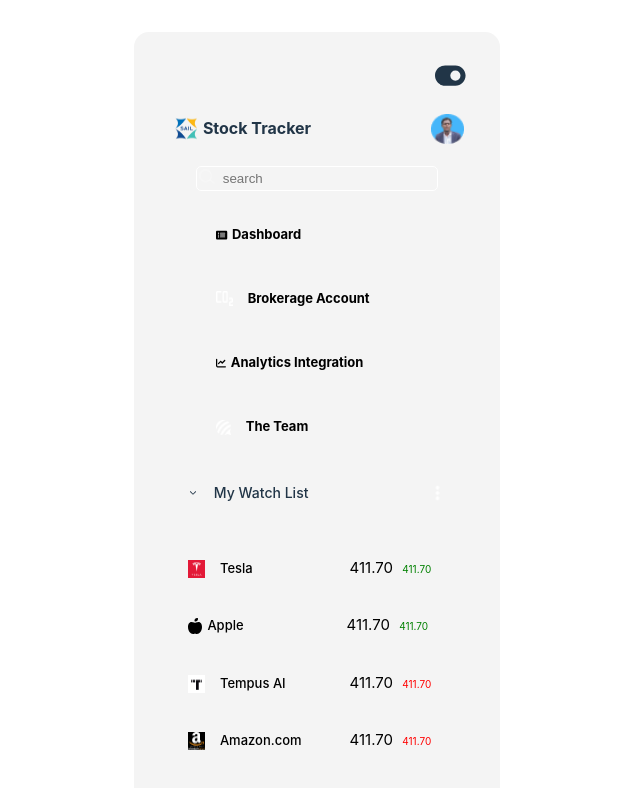
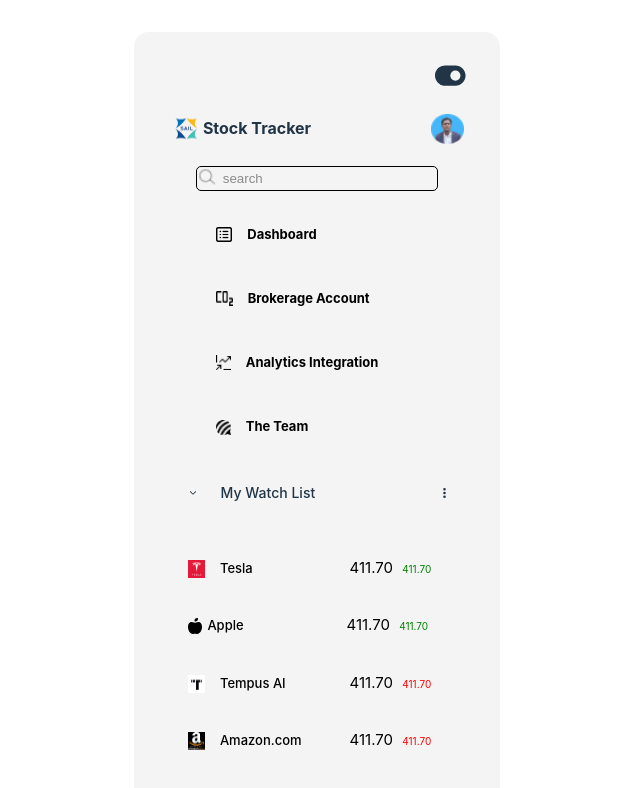
Before and after one commit to Deroot23/Stock-Tracker-App, a React (Vite) app: page / in a window 1280 px wide. Shown: the top 788 px of the page, without its empty margins (323-963 px from the left). Built offline with nearby package versions, Linux system fonts and the light colour scheme.

Commit message:
new changes1

```diff
--- a/src/App.css
+++ b/src/App.css
@@ -21,7 +21,13 @@
 }
 body.light-mode #icons{
   color: #000;
+  filter: invert(1);
 }
+body.light-mode #searchBar{
+  color: #000;
+  filter: invert(1);
+}
+
 body.light-mode #dropDownImg {
   filter: invert(0);
 }
--- a/src/App.jsx
+++ b/src/App.jsx
@@ -4,15 +4,14 @@
 import { faToggleOn, faToggleOff } from '@fortawesome/free-solid-svg-icons';
 import Logo from "./assets/logo.png"
 import Profile from "./assets/profile.png"
-// import Dash from "./assets/dash.png"
-import { faRectangleList } from "@fortawesome/free-solid-svg-icons";
+import Dash from "./assets/dash.png"
 import Broker from "./assets/broker.png"
-import { faChartLine } from "@fortawesome/free-solid-svg-icons";
 import Analytics from "./assets/analytics.png"
 import team from "./assets/team.png"
 // import dropDown from "./assets/dropdown.png"
 import {faChevronDown} from "@fortawesome/free-solid-svg-icons"
-import options from "./assets/options.png"
+// import options from "./assets/options.png"
+import {faEllipsisVertical} from "@fortawesome/free-solid-svg-icons"
 import tesla from "./assets/icons1.png"
 // import apple from "./assets/ICONS2.png"
 import { faAppleAlt } from "@fortawesome/free-solid-svg-icons";
@@ -68,8 +67,7 @@
       </form>
       <div id="content">
         <div className="sideBarContent">
-          {/* <img src={Dash} alt="" id="icons" /> */}
-          <FontAwesomeIcon icon={faRectangleList} id="icons" />
+          <img src={Dash} alt="" id="icons" />
           <h3>Dashboard</h3>
         </div>
         <div className="sideBarContent">
@@ -77,8 +75,7 @@
           <h3>Brokerage Account</h3>
         </div>
         <div className="sideBarContent">
-          {/* <img src={Analytics} alt="" id="icons" /> */}
-         <FontAwesomeIcon icon={faChartLine} id="icons" />
+          <img src={Analytics} alt="" id="icons" />
           <h3>Analytics Integration</h3>
         </div>
         <div className="sideBarContent">
@@ -94,7 +91,8 @@
           {/* <img id="dropDownImg" src={dropDown} alt="" style={{ transform: isWatchListVisible ? 'rotate(0deg)' : 'rotate(180deg)', transition: 'transform 0.3s ease' }} /> */}
           <FontAwesomeIcon icon={faChevronDown} id="dropDownImg" style={{ transform: isWatchListVisible ? 'rotate(0deg)' : 'rotate(180deg)', transition: 'transform 0.3s ease' }} />
           <h3>My Watch List</h3>
-          <img src={options} alt="" />
+          {/* <img src={options} alt="" /> */}
+          <FontAwesomeIcon icon={faEllipsisVertical} />
         </div>
 {isWatchListVisible && (
             <div>
```
